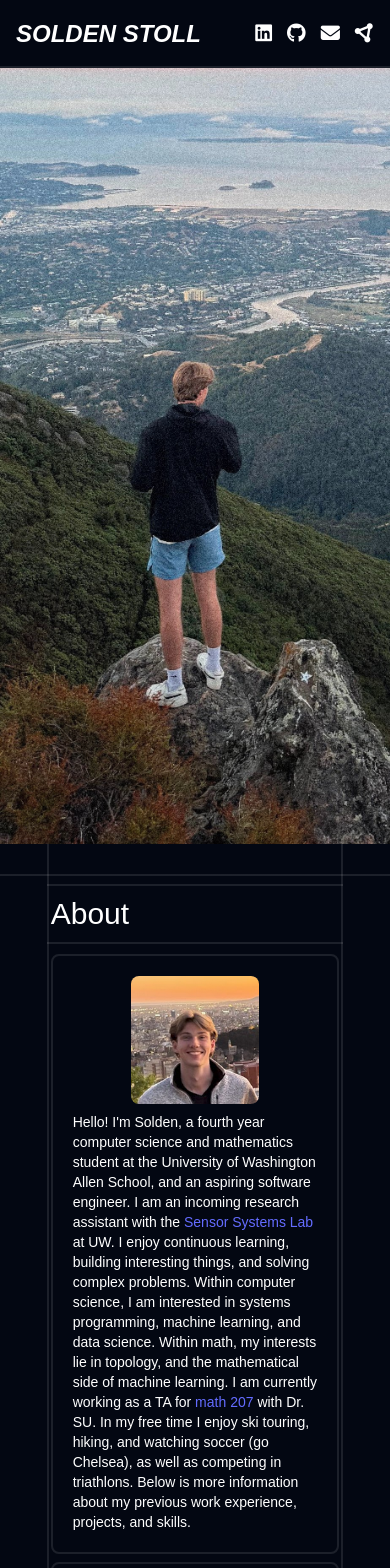
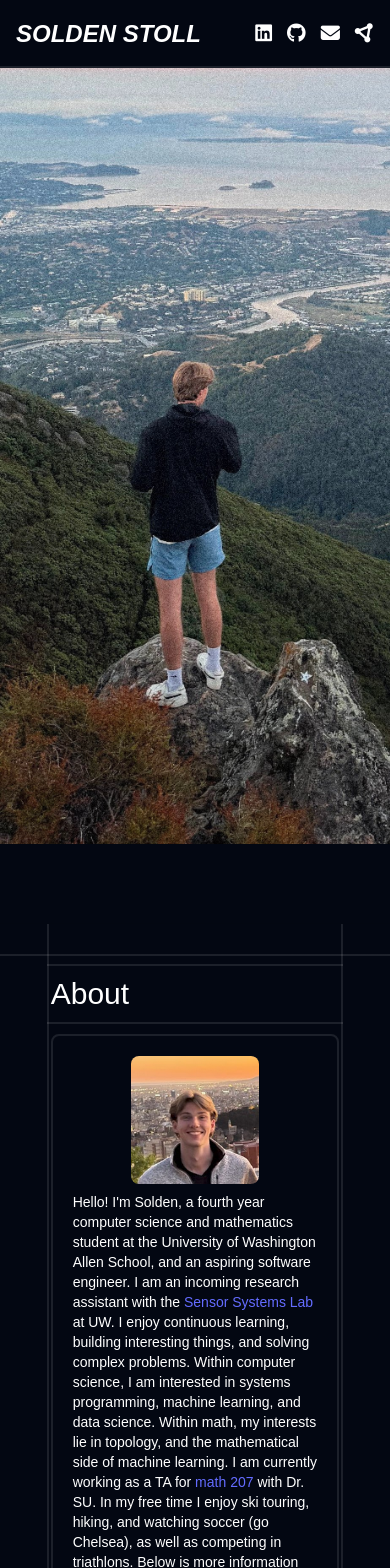
Before and after one commit to soldenstoll/portfolio, a React (Vite) app: page /oll in a window 390 px wide. Shown: the top 1568 px of the page. Built offline with nearby package versions, Linux system fonts and the light colour scheme.

Commit message:
added desktop viewing preference

```diff
--- a/src/App.jsx
+++ b/src/App.jsx
@@ -14,10 +14,11 @@ function App() {
         <BackgroundImage path="personal-site-background.jpg"/>
         <header className='fixed top-0 w-full h-[68px] md:h-[94.8px] bg-[var(--background-color)] border-b-2 border-[var(--grid-line-color)] z-40'></header>
         <div className="content-below">
-          <div className="h-30 w-full hidden border-y border-y-(--pattern-fg)
+          <div className="h-20 md:h-30 w-full border-y border-y-(--pattern-fg)
                         bg-[image:repeating-linear-gradient(315deg,_var(--pattern-fg)_0,_var(--pattern-fg)_1px,_transparent_0,_transparent_50%)]
                         bg-[size:10px_10px] bg-fixed [--pattern-fg:var(--color-black)]/5 md:block dark:[--pattern-fg:var(--color-white)]/10"
-                        id="about"></div>
+                        id="about">
+          </div>
           <div className='framed-box'>
             <AboutSection />
           </div>
@@ -30,9 +31,13 @@ function App() {
           <footer>
             <div className='framed-footer-text'>
               <p>© 2025 SOLDEN STOLL</p>
+              <p>Best viewed on Desktop</p>
             </div>
           </footer>
-          <div className="h-30 w-full block border-y border-y-(--pattern-fg) bg-[image:repeating-linear-gradient(315deg,_var(--pattern-fg)_0,_var(--pattern-fg)_1px,_transparent_0,_transparent_50%)] bg-[size:10px_10px] bg-fixed [--pattern-fg:var(--color-black)]/5 md:block dark:[--pattern-fg:var(--color-white)]/10"></div>
+          <div className="h-30 w-full block border-y border-y-(--pattern-fg)
+                          bg-[image:repeating-linear-gradient(315deg,_var(--pattern-fg)_0,_var(--pattern-fg)_1px,_transparent_0,_transparent_50%)]
+                          bg-[size:10px_10px] bg-fixed [--pattern-fg:var(--color-black)]/5 md:block dark:[--pattern-fg:var(--color-white)]/10">
+          </div>
         </div>
       </div>
     </div>
```
